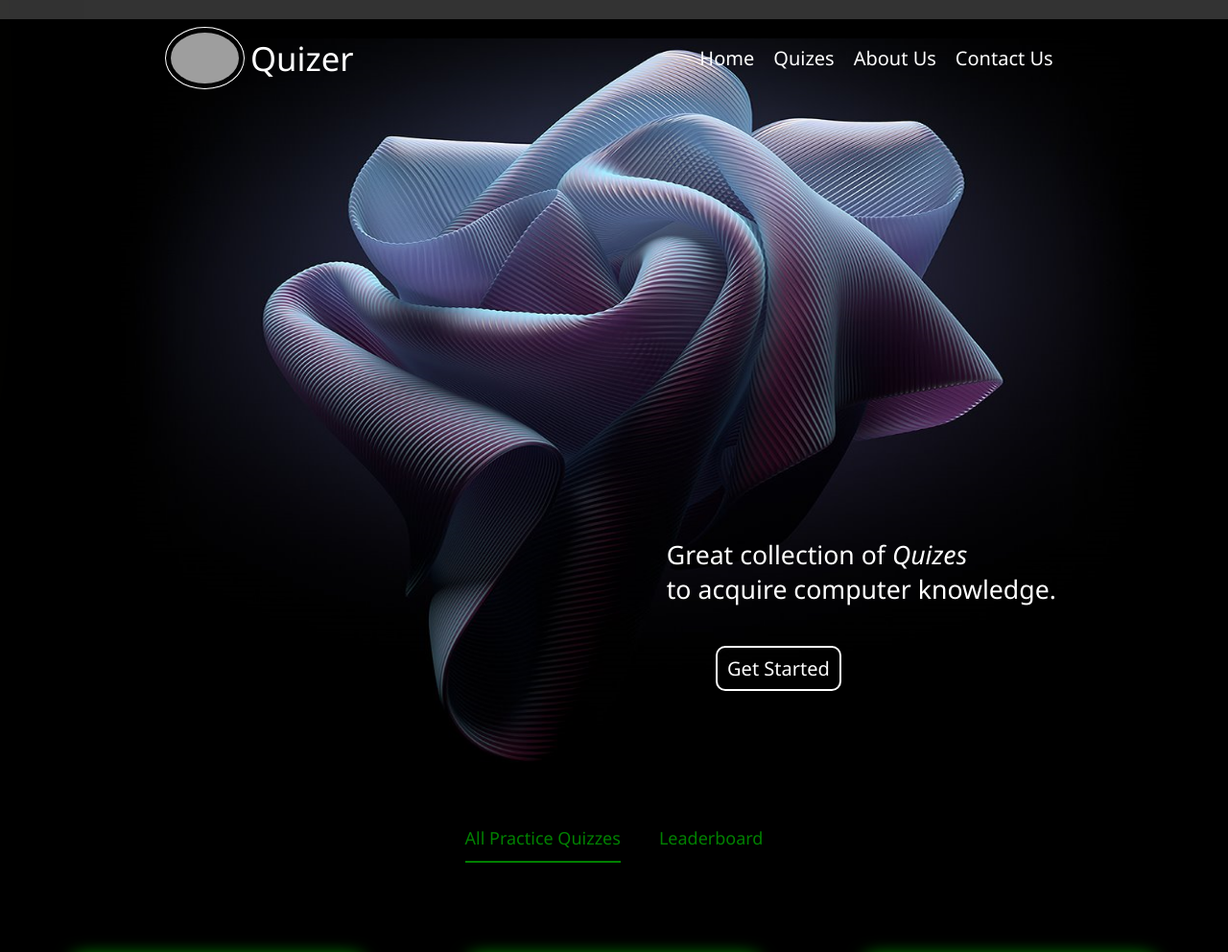
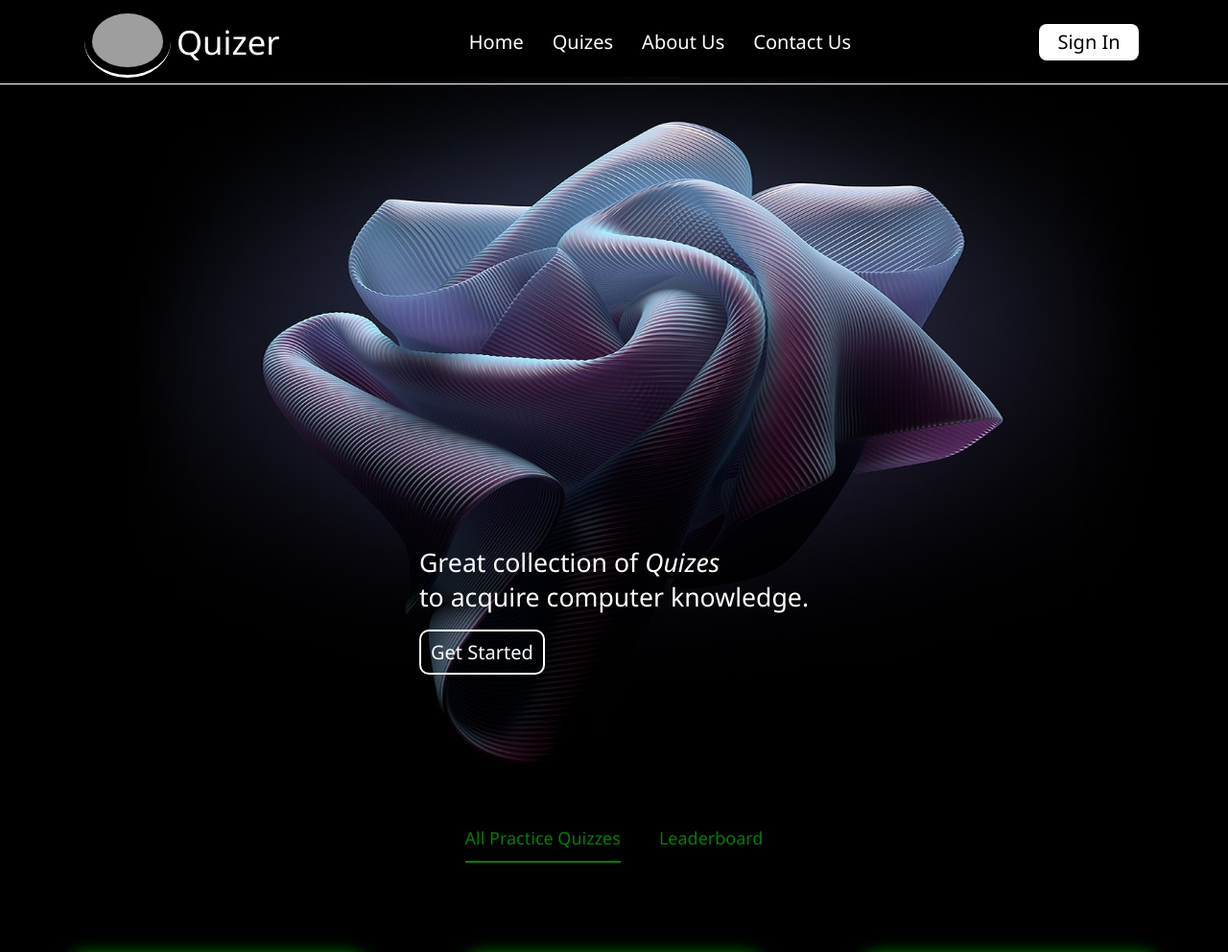
Before and after one commit to shahHasib/Quizer, a PHP site: page /homepage/index.php in a window 1280 px wide. Shown: the top 992 px of the page at 96% size. Run offline with PHP 8.4, Linux system fonts and the light colour scheme; data that the repository does not hold is empty; grey boxes are pictures that could not be loaded.

Commit message:
commited

```diff
--- a/homepage/index.php
+++ b/homepage/index.php
@@ -9,7 +9,6 @@
 </head>
 
 <body id="home">
-  <header>
     <nav>
       <div class="userprofile">
         <img src="../resources/logo.png" alt="image" class="userImage" />
@@ -38,14 +37,14 @@
         <div class="bar2"></div>
         <div class="bar3"></div>
       </div>
+      <div>
+      <a href="../registerpage/register.html" id="signin">Sign In</a>
+      </div>
     </nav>
-  </header>
-
   <div class="bg">
   <p class="text">Great collection of <i> Quizes</i> </br> to acquire computer knowledge.</p>
-    <img src="../resources/download.png" alt="" class="moon">
-    <img src="../resources/bg.png" alt="">
-    <button onclick="window.location.href='../registerpage/register.html'">Get Started</button>
+    <img src="../resources/bg.png" alt="" />
+    <button onclick="window.location.href='#container'">Get Started</button>
   </div>
 
   <div class="container" id="container">
--- a/homepage/styles.css
+++ b/homepage/styles.css
@@ -17,10 +17,10 @@
   font-variant: unset;
 }
 html{
-  background-color: black;
-  color: white;
   margin: 0;
   padding: 0;
+  box-sizing: border-box;
+  font-family: 'Gilory';
 }
 
 body{
@@ -34,52 +34,52 @@ body{
   padding: 0;
   margin: 0;
 }
-select {
- display: flex;
-  border: none;
-  background-color: transparent;
-  color: white;
-  font-size: 20px;
-}
-option {
-  background-color: var(--main-color);
-  font-variant: small-caps;
-  padding: 5px 20px;
-  text-align: center;
-  border: 2px solid white;
-}
-header {
+body  nav {
+  height: 11vh;
   width: 100%;
-}
-
-body header nav {
-  height: 100px;
-  position: absolute;
   background-color: transparent;
   color: #ffff;
   display: flex;
   justify-content: space-between;
   align-items: center;
-  width: 100%;
   z-index: 1000;
+  border-bottom: 1px solid white;
+  padding: 5px auto;
 }
 nav div {
   display: flex;
   justify-content: space-around;
   align-items: center;
-  padding: 5px;
-  margin: auto auto;
+  padding: 0px 10px;
+  margin: 0px auto;
 }
-nav a {
+nav  div a {
   text-decoration: none;
   color: white;
-  margin: 5px;
-  padding: 5px;
+  margin: 0px 5px;
+  padding: 10px;
   transition: color 0.5s ease;
+}
+#signin{
+  background-color: white;
+  color: black;
+  font-size: 20px;
+  border-radius: 1vh;
+  padding: 0.5vh 1.5vw;
+  line-height: 1.5;
+  font-weight: 500;
+}
+#signin:hover{
+  background: #000
+  ;
+  color: #dadada;
 }
 
 nav a:hover {
-  border-bottom: 3px solid white;
+
+  border-radius: 10%;
+  border-bottom: 1px solid white;
+  transition: all ease-in-out 0.5ms;
 }
 
 nav .userName {
@@ -88,19 +88,19 @@ nav .userName {
 }
 
 nav .userImage {
-  height: 65px;
+  height: 9.3vh;
   border-radius: 100%;
-  padding: 5px;
+  padding: 1vh;
   background-size: cover;
-  border: 1px solid white;
+  border-bottom: 3px solid white;
 }
 
 .bg .moon{
   z-index:300 ;
   position: absolute;
-  top: -90px;
-  right: 20px;
-  margin:0% -100%;
+  top: -90vh;
+  right: 20vw;
+  margin:0% 100%;
   outline: none;
   background-size: cover;
   width: 520px;
@@ -128,8 +128,18 @@ nav .userImage {
     box-shadow: 2px 2px 320px blue;
   }
 }
+.bg{
+  margin: 60vh -20vh;
+  display: flex;
+  justify-content: start;
+  align-items: start;
+  flex-direction: column;
+  gap: 2vh;
+  overflow: hidden;
+}
 .bg img{
-  height: 100vh;
+  margin-top: 10vh;
+  height: 90vh;
   width: 100%;
   background-size: cover;
   position: absolute;
@@ -137,19 +147,14 @@ nav .userImage {
   left: 0;
   z-index: -1;
 }
-.text{
+.bg .text{
+  text-align: left;
   font-size: 20pt;
-  position: absolute;
-  top: 70%;
-  right: 14%;
   font-weight: 500;
-  z-index: 200;
+  z-index: 100;
   color: white;
 }
-body .bg button{
-  position: absolute;
-  bottom: 80px;
-  right: 31.5%;
+.bg button{
   color: white;
   padding: 8px 10px;
   font-size: 20px;
--- a/registerpage/register.html
+++ b/registerpage/register.html
@@ -7,9 +7,7 @@
   <title>Forms</title>
   <link rel="stylesheet" href="registerCss.css" />
 </head>
-
 <body>
-  <header>
   <nav>
     <div class="userprofile">
       <img src="../resources/logo.png" alt="image" class="userImage" />
@@ -31,15 +29,13 @@
       <a href="../homepage/index.php" id="home"><img src="../resources/home.png" alt="" /></a>
     </div>
   </nav>
-  </header>
-  <div class="toggle-container"></div>
+
   <div class="container">
     <div class="form-container">
       <div class="form-inner">
         <form id="login-form" class="form" action="login_process.php" method="POST">
           <h2>Login</h2>
           <input type="text" id="login-username" placeholder="Username" name="username" />
-
           <input type="password" id="login-password" placeholder="Password" name="password" />
 
           <input type="submit" value="Login" />
--- a/registerpage/registerCss.css
+++ b/registerpage/registerCss.css
@@ -38,7 +38,7 @@ header {
   width: 100%;
 }
 
-body header nav {
+body nav {
   height: 80px;
   background-color: black;
   color: #ffff;
```
Also changed, not shown: other parts of homepage/styles.css (+12 -82 lines). Lines whose indentation alone changed are shown as unchanged.
